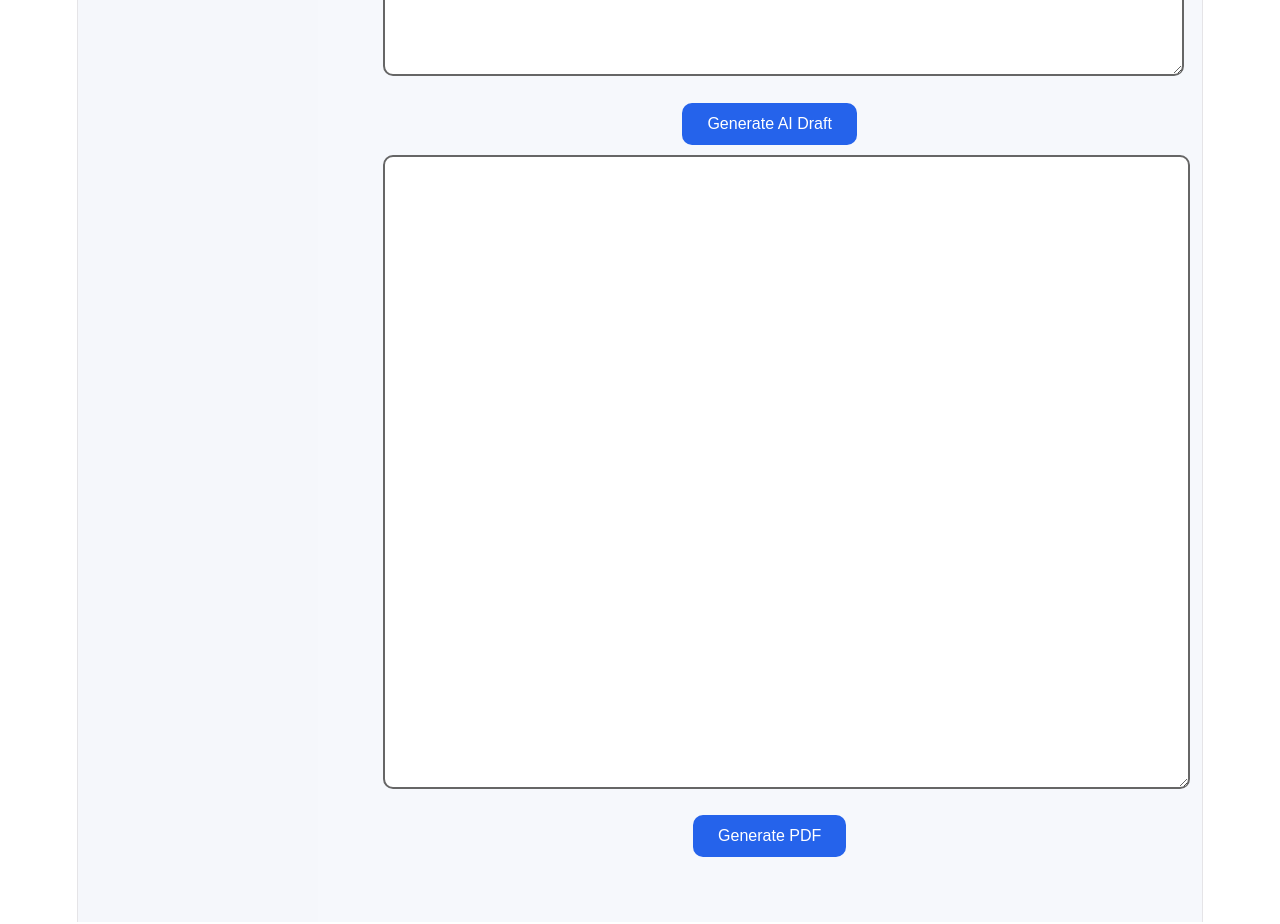
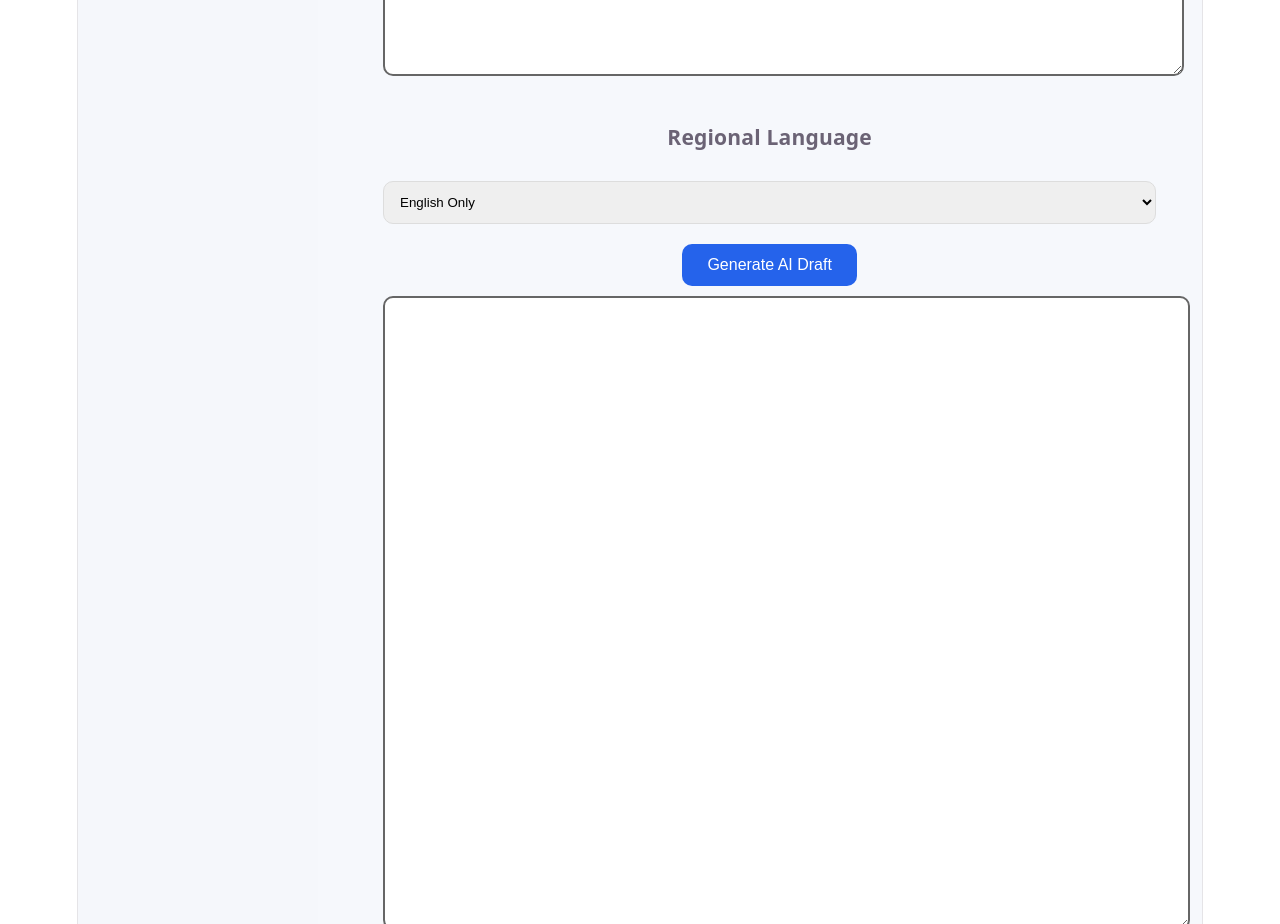
Before and after one commit to Raviksa/smartconsent-frontend, a React (Vite) app: page /create-consent in a window 1280 px wide. Shown: the part 820-1744 px from the top of the page. Built offline with nearby package versions, Linux system fonts and the light colour scheme; no server answers.

Commit message:
Update Create Consent UI and multilingual support

```diff
--- a/src/pages/CreateConsent.jsx
+++ b/src/pages/CreateConsent.jsx
@@ -127,7 +127,8 @@ const [
   };
   const generateConsent =
 async () => {
-
+console.log("Generate clicked");
+  console.log("API URL:", import.meta.env.VITE_API_URL);
   try {
 
     const token =
@@ -140,7 +141,8 @@ const res =
       patient: selectedPatient,
       procedure: selectedProcedure,
       risks: selectedRisks,
-      instructions: additionalInstructions
+      instructions: additionalInstructions,
+      language
     },
     {
       headers: {
@@ -226,6 +228,8 @@ const res =
     console.log(err);
   }
 };
+const [language, setLanguage] =
+useState("English");
   return (
     <DashboardLayout>
    <div className="page-container">
@@ -539,6 +543,36 @@ Additional Instructions
     )
   }
 />
+<h3>
+Regional Language
+</h3>
+
+<select
+  value={language}
+  onChange={(e) =>
+    setLanguage(e.target.value)
+  }
+>
+  <option value="English">
+    English Only
+  </option>
+
+  <option value="Marathi">
+    English + Marathi
+  </option>
+
+  <option value="Hindi">
+    English + Hindi
+  </option>
+
+  <option value="Gujarati">
+    English + Gujarati
+  </option>
+
+  <option value="Tamil">
+    English + Tamil
+  </option>
+</select>
 <button
   className="primary-btn"
   onClick={generateConsent}
--- a/src/pages/Dashboard.jsx
+++ b/src/pages/Dashboard.jsx
@@ -1,4 +1,4 @@
-
+import axios from "axios";
 import Sidebar from "../components/Sidebar";
 import Navbar from "../components/Navbar";
 import StatCard from "../components/StatCard";
```
Also changed, not shown: 2 other files (tests, documents, lock files or other folders).
